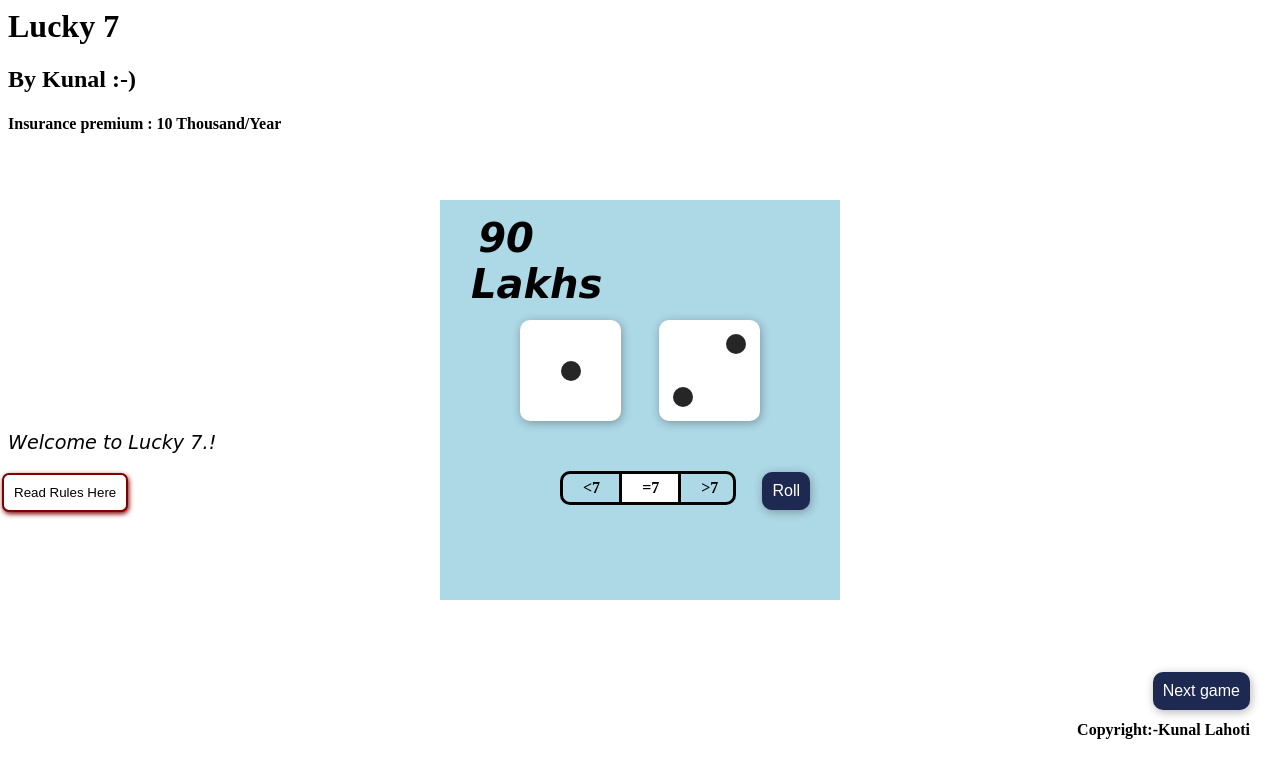
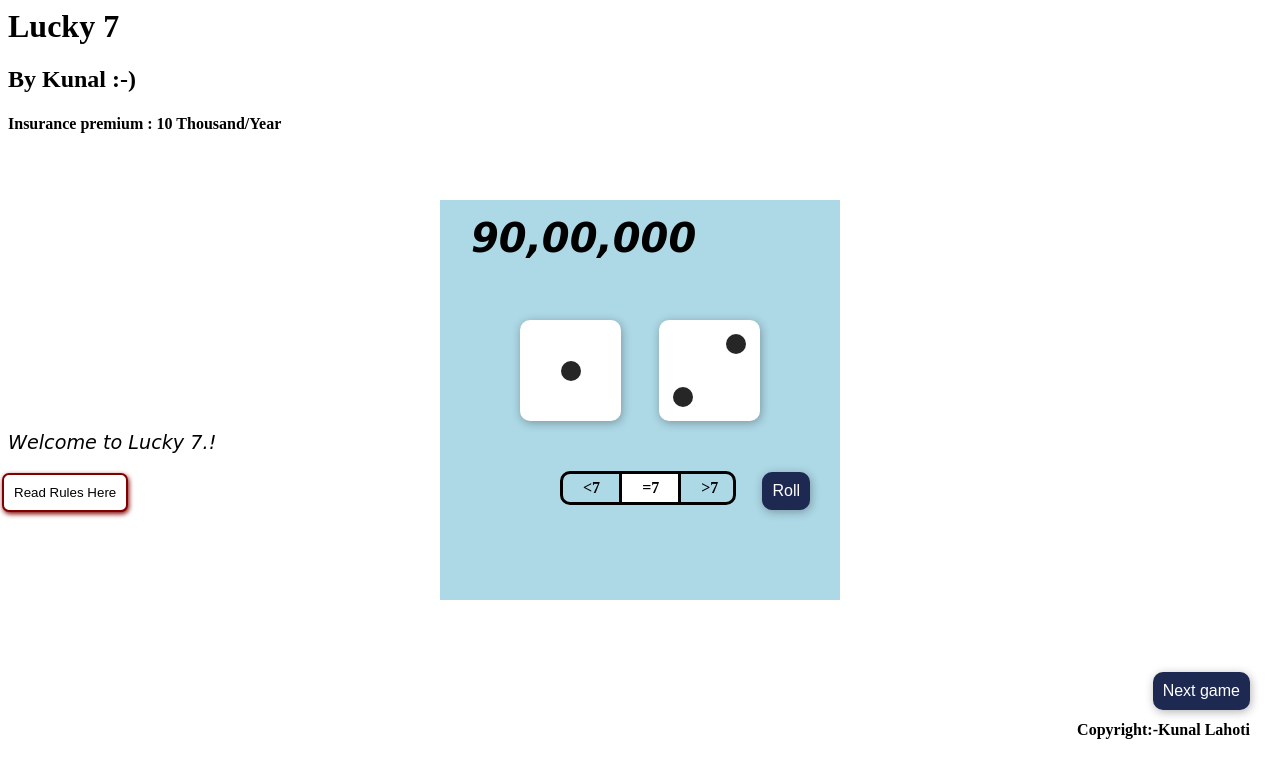
Before and after one commit to lahotikunal/insurance_fofi, a plain HTML site: page index.html in a window 1280 px wide. Shown: the top 778 px of the page. Drawn offline with Linux system fonts and the light colour scheme.

Commit message:
Update index.html

```diff
--- a/index.html
+++ b/index.html
@@ -14,7 +14,7 @@
 class="next game">Next game</button>
 
 <div id="frame">
-  <div id="pot">90 Lakhs
+  <div id="pot">90,00,000
   </div>
    <div class="dice dice1" id="rollDice1">
       <div class="dot" id="a">
```
